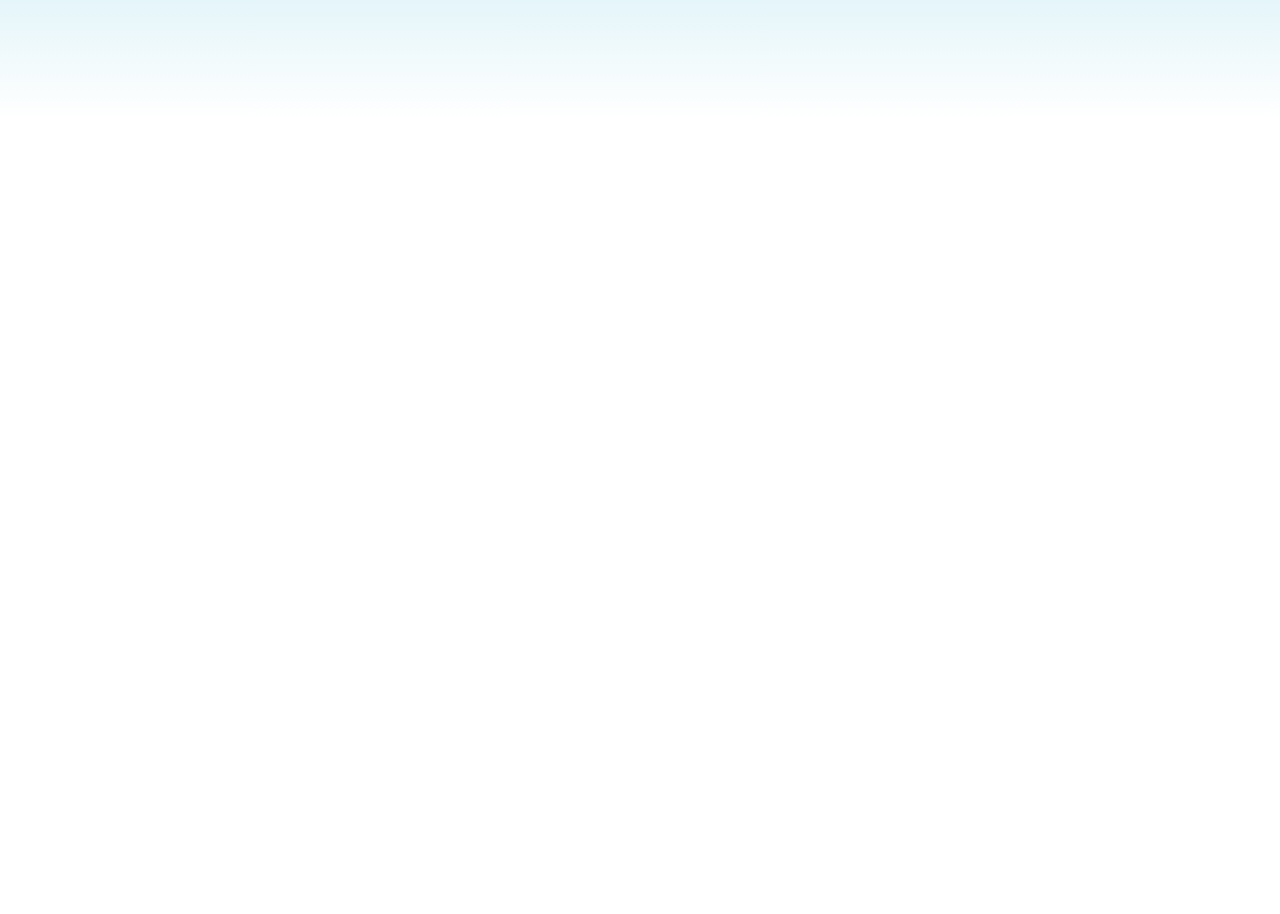
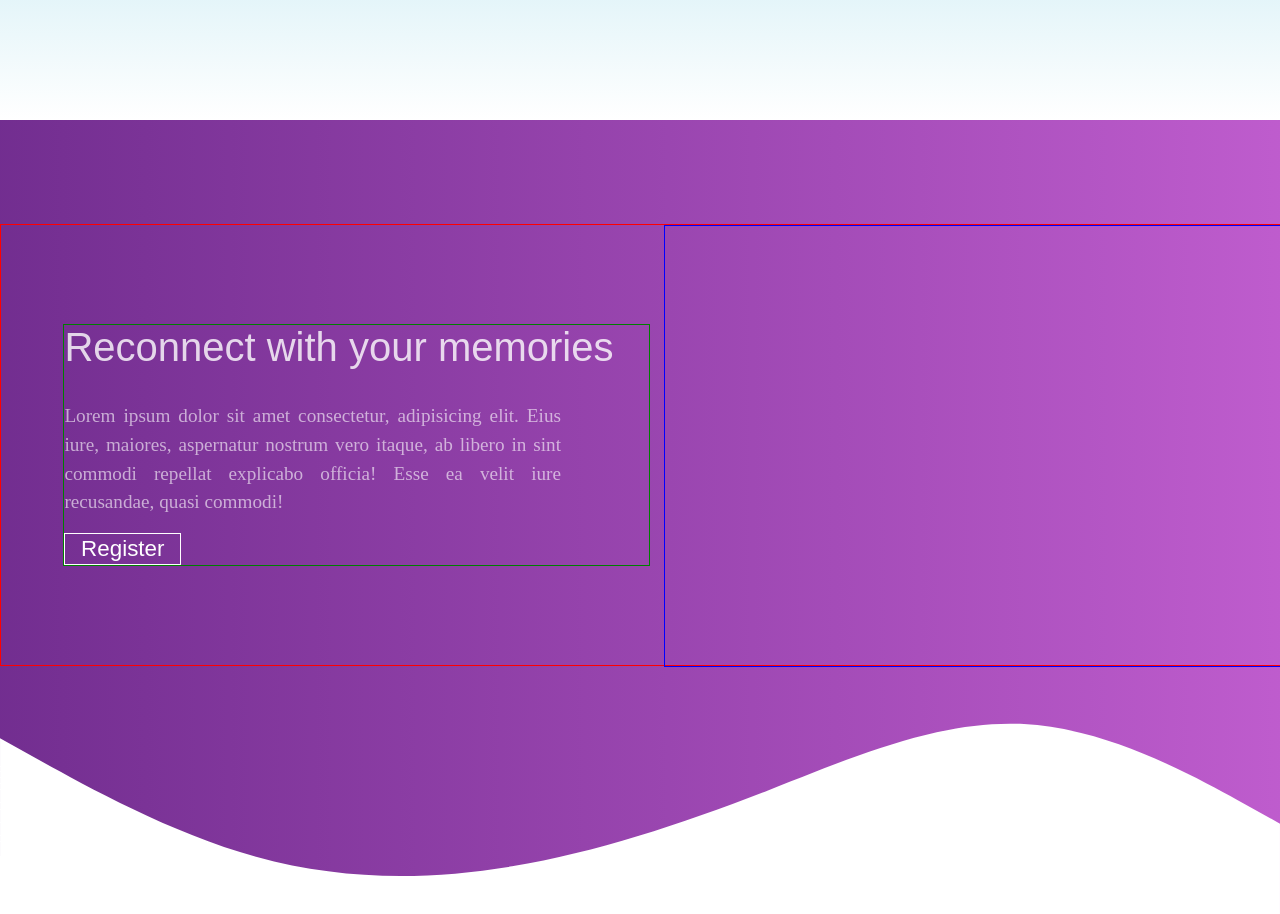
Before and after one commit to Sakhildevan/Reconnect, a React (Create React App) app: page / in a window 1280 px wide. Shown: the part 3080-3994 px from the top of the page. Before the commit the page ends 3200 px from the top, so only its background shows below. Built offline with nearby package versions, Linux system fonts and the light colour scheme; a web font is replaced by a local one.

Commit message:
second commit

```diff
--- a/src/App.js
+++ b/src/App.js
@@ -3,6 +3,7 @@ import ContactUs from './Contact Us/contactus';
 import Aboutus from './About Us/aboutus';
 import Signup from './Signup/Signup';
 import Login from './Login/login';
+import Home from './Home/home';
 function App() {
   return (
     <div className="App">
@@ -10,6 +11,7 @@ function App() {
       <ContactUs />
       <Signup />
       <Login />
+      <Home />
     </div>
   );
 }
--- /dev/null
+++ b/src/Home/home.css
@@ -0,0 +1,77 @@
+.home-main-div{
+    height: 100vh;
+    position: relative;
+    /* background-color: #39b6d5; */
+    width: 100%;
+    margin: 0 auto;
+    background-image: linear-gradient(to right,rgba(99, 23, 132, 0.9),rgba(163, 23, 184,0.7))
+}
+svg{
+    position: absolute;
+    bottom: 0;
+    left: 0;
+}
+.home-main-div-flex{
+    height: 55vh;
+    border: 1px solid red;
+    width: 100%;
+    position: absolute;
+    top: 13%;
+    margin: 0 auto;
+    display: flex;
+}
+.home-main-div-flex-text{
+    height: 100%;
+    /* border: 1px solid blue; */
+    display: grid;
+    place-items: center;
+    width: 50%;
+    margin-left: 3rem;
+}
+.home-main-div-flex-image{
+    border: 1px solid blue;
+    height: 100%;
+    width: 50%;
+}
+.home-main-div-flex-text-inner{
+    width: 95%;
+    margin: 0 auto;
+    text-align: left;
+    border: 1px solid green;
+}
+.home-main-div-flex-text h1{
+    font-family: sans-serif;
+    font-weight: 400;
+    font-size: 2.5rem;
+    /* border: 1px solid black; */
+    margin: 0;
+    padding: 0 !important;
+    margin-bottom: 1rem;
+    color: white;
+    opacity: 0.8;
+}
+.home-main-div-flex-text p{
+    margin: 0;
+    padding: 0 !important;
+    /* border: 1px solid red; */
+    width: 85%;
+    font-family: 'Times New Roman', Times, serif;
+    text-align: justify;
+    line-height: 1.8rem;
+    margin-top: 2rem;
+    color: white;
+    opacity: 0.6;
+    font-size: 1.2rem;
+}
+.home-main-div-flex-text-inner button{
+    display: block;
+    height: 2rem;
+    background: transparent;
+    border: 1px solid white;
+    margin-top: 1rem;
+    width: 20%;
+    color: white;
+    font-size: 1.4rem;
+    font-weight: 100;
+    font-family: sans-serif;
+}
--- /dev/null
+++ b/src/Home/home.js
@@ -0,0 +1,27 @@
+import React from 'react'
+import './home.css'
+function Home() {
+  return (
+    <>
+        <div className='home-main-div'>
+            <svg xmlns="http://www.w3.org/2000/svg" viewBox="0 0 1440 300">
+                <path fill="#ffffff" fill-opacity="1" d="M0,96L48,122.7C96,149,192,203,288,229.3C384,256,480,256,576,240C672,224,768,192,864,154.7C960,117,1056,75,1152,80C1248,85,1344,139,1392,165.3L1440,192L1440,320L1392,320C1344,320,1248,320,1152,320C1056,320,960,320,864,320C768,320,672,320,576,320C480,320,384,320,288,320C192,320,96,320,48,320L0,320Z"></path>
+            </svg>
+            <div className='home-main-div-flex'>
+                <div className='home-main-div-flex-text'>
+                    <div className='home-main-div-flex-text-inner'>
+                        <h1>Reconnect with your memories</h1>
+                        <p>Lorem ipsum dolor sit amet consectetur, adipisicing elit. Eius iure, maiores, aspernatur nostrum vero itaque, ab libero in sint commodi repellat explicabo officia! Esse ea velit iure recusandae, quasi commodi!</p>
+                        <button>Register</button>
+                    </div>
+                </div>
+                <div className='home-main-div-flex-image'>
+
+                </div>
+            </div>
+        </div>
+    </>
+  )
+}
+
+export default Home
--- a/src/Signup/Signup.css
+++ b/src/Signup/Signup.css
@@ -30,7 +30,7 @@
     -ms-transform: translateY(-50%);
     transform: translateY(-50%);
     left: 6.5%;
-    background-image: linear-gradient(rgba(59,182,213,0.4),rgba(59,182,213,0.9)),url('../assets/Authentication.png');
+    background-image: linear-gradient(rgba(57, 182, 213, 0.4),rgba(59,182,213,0.9)),url('../assets/Authentication.png');
     background-repeat: no-repeat;
     background-size: contain;
     border-radius: 10px;
```
